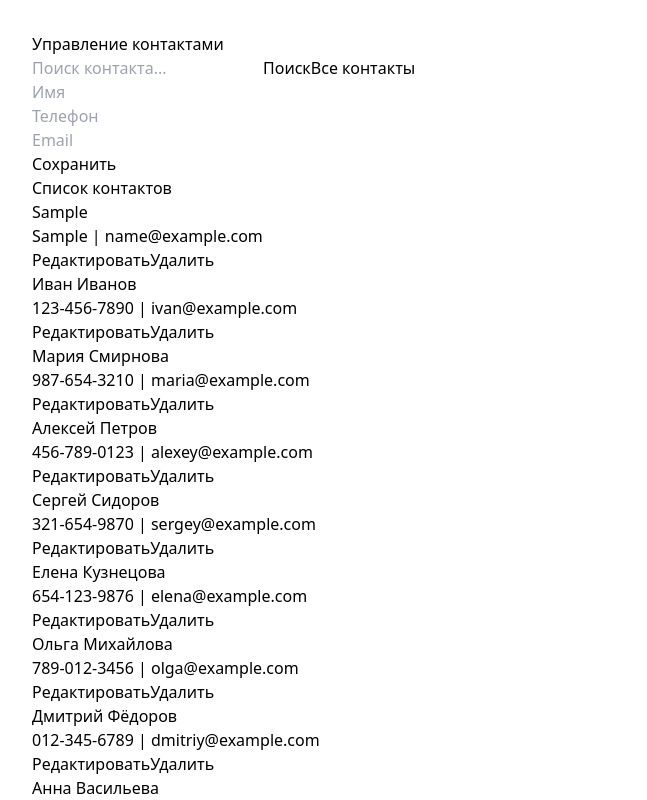
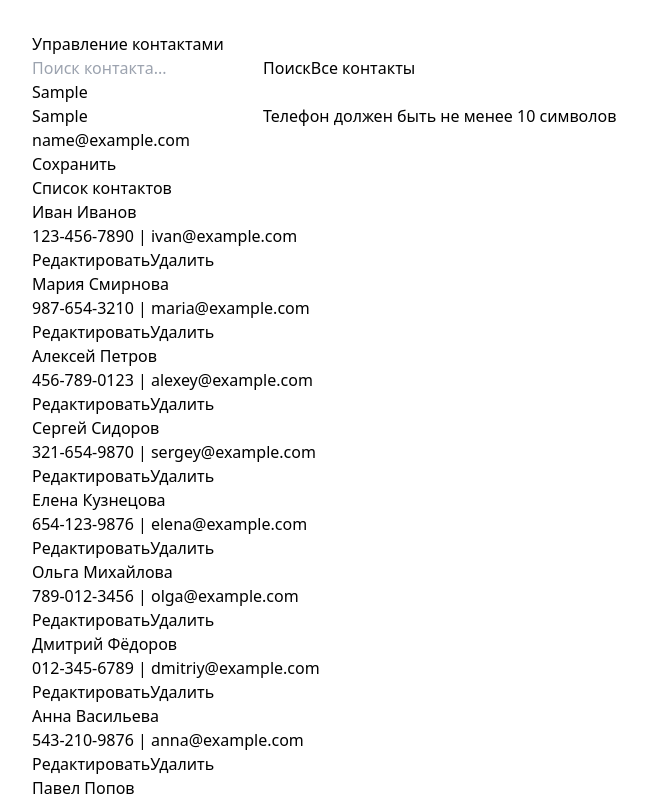
Before and after one commit to Evgenii959/contact-management, a Vue app: page / in a window 1280 px wide. Both pictures are taken after typing "Sample", "Sample", "name@example.com" into the empty fields and a click on the button "Сохранить". Shown: the top 800 px of the page, without its empty margins (0-647 px from the left). Built offline with nearby package versions, Linux system fonts and the light colour scheme; the HTML template or start-up script is replaced by a standard one.

Commit message:
сделал валидацию с помощью vee-validate и yup

```diff
--- a/src/App.vue
+++ b/src/App.vue
@@ -6,13 +6,21 @@
       @update:modelValue="updateSearchQuery"
       @resetSearchQuery="resetSearchQuery"
     />
-    <ContactForm @save="clearSearchQuery" />
-    <ContactList :contacts="filteredContacts" @deleteContact="deleteContact" @updateContact="updateContact"/>
+    <ContactForm
+      :contacts="filteredContacts"
+      @save="clearSearchQuery"
+      :saveContactsToLocalStorage="saveContactsToLocalStorage"
+    />
+    <ContactList
+      :contacts="filteredContacts"
+      @deleteContact="deleteContact"
+      @updateContact="updateContact"
+    />
   </div>
 </template>
 
 <script setup lang="ts">
-import { ref, computed, onMounted, provide } from "vue";
+import { ref, computed, onMounted } from "vue";
 import SearchBar from "./components/SearchBar.vue";
 import ContactForm from "./components/ContactForm.vue";
 import ContactList from "./components/ContactList.vue";
@@ -56,7 +64,7 @@ const deleteContact = (contactId: number) => {
 };
 
 const updateContact = (updatedContact: Contact) => {
-  const index = contacts.value.findIndex(c => c.id === updatedContact.id);
+  const index = contacts.value.findIndex((c) => c.id === updatedContact.id);
   if (index !== -1) {
     contacts.value[index] = updatedContact;
     localStorage.setItem("contacts", JSON.stringify(contacts.value));
@@ -67,16 +75,22 @@ const filteredContacts = computed(() => {
   if (!searchQuery.value) {
     return contacts.value;
   }
-  return contacts.value.filter(
-    (contact) =>
-      contact.name.toLowerCase().includes(searchQuery.value.toLowerCase()) ||
-      contact.phone.includes(searchQuery.value) ||
-      contact.email.toLowerCase().includes(searchQuery.value.toLowerCase())
-  );
+  return contacts.value.filter((contact) => {
+    return (
+      (contact.name && contact.name.toLowerCase().includes(searchQuery.value.toLowerCase())) ||
+      (contact.phone && contact.phone.includes(searchQuery.value)) ||
+      (contact.email && contact.email.toLowerCase().includes(searchQuery.value.toLowerCase()))
+    );
+  });
 });
 
 const saveContactsToLocalStorage = () => {
   localStorage.setItem("contacts", JSON.stringify(contacts.value));
+};
+
+const resetSearchQuery = () => {
+  searchQuery.value = "";
+  localStorage.removeItem("searchQuery");
 };
 
 onMounted(() => {
@@ -86,13 +100,4 @@ onMounted(() => {
   }
   fetchContacts();
 });
-
-const resetSearchQuery = () => {
-  searchQuery.value = "";
-  localStorage.removeItem("searchQuery");
-};
-
-provide("contacts", contacts);
-provide("deleteContact", deleteContact);
-provide("saveContactsToLocalStorage", saveContactsToLocalStorage);
 </script>
--- a/src/components/ContactForm.vue
+++ b/src/components/ContactForm.vue
@@ -1,95 +1,104 @@
 <template>
   <div class="mb-4">
-    <form @submit.prevent="save">
+    <Form @submit="submitForm">
       <div class="space-y-2">
         <div>
-          <input
-            v-model="form.name"
-            type="text"
+          <Field
+            v-model="name"
+            name="name"
             placeholder="Имя"
             class="w-full p-2 border rounded"
+            validate-on-input
           />
+          <span v-if="nameError" class="text-red-500 text-sm">{{ nameError }}</span>
         </div>
         <div>
-          <input
-            v-model="form.phone"
-            type="text"
+          <Field
+            v-model="phone"
+            name="phone"
             placeholder="Телефон"
             class="w-full p-2 border rounded"
+            validate-on-input
           />
+          <span v-if="phoneError" class="text-red-500 text-sm">{{ phoneError }}</span>
         </div>
         <div>
-          <input
-            v-model="form.email"
+          <Field
+            v-model="email"
+            name="email"
             type="email"
             placeholder="Email"
             class="w-full p-2 border rounded"
+            validate-on-input
           />
+          <span v-if="emailError" class="text-red-500 text-sm">{{ emailError }}</span>
         </div>
       </div>
-      <button type="submit" class="mt-4 w-full p-2 bg-blue-500 text-white rounded">
+      <button
+        type="submit"
+        class="mt-4 w-full p-2 bg-blue-500 text-white rounded"
+      >
         Сохранить
       </button>
-    </form>
+    </Form>
   </div>
 </template>
 
 <script setup lang="ts">
-import { ref, watch, inject, Ref } from "vue";
+import { defineProps, defineEmits, Ref } from "vue";
+import { Form, Field, useForm, useField } from "vee-validate";
+import * as yup from "yup";
 import { Contact } from "../fakeContacts";
 
-const contacts = inject('contacts') as Ref<Contact[]>;
-const saveContactsToLocalStorage = inject('saveContactsToLocalStorage') as () => void;
-
-const form = ref<Contact>({
-  id: null,
-  name: "",
-  phone: "",
-  email: "",
+const schema = yup.object({
+  name: yup
+    .string()
+    .required("Имя обязательно")
+    .min(2, "Минимальная длина имени 2 символа"),
+  phone: yup
+    .string()
+    .required("Телефон обязателен")
+    .min(10, "Телефон должен быть не менее 10 символов"),
+  email: yup
+    .string()
+    .required("Email обязателен")
+    .email("Введите корректный email"),
 });
 
-const props = defineProps({
-  editContact: {
-    type: Object as () => Contact | null,
-    default: null,
-  },
+const { handleSubmit: formSubmitHandler, resetForm } = useForm({
+  validationSchema: schema,
 });
+
+const { value: name, errorMessage: nameError } = useField("name");
+const { value: phone, errorMessage: phoneError } = useField("phone");
+const { value: email, errorMessage: emailError } = useField("email");
+
+const props = defineProps<{
+  contacts: Ref<Contact[]>;
+  saveContactsToLocalStorage: () => void;
+}>();
 
 const emit = defineEmits(["save", "close"]);
 
-const save = () => {
-  if (form.value.id) {
-    saveEditedContact();
-  } else {
-    createNewContact();
-  }
-};
-
-const saveEditedContact = () => {
-  const index = contacts.value.findIndex((contact) => contact.id === form.value.id);
-  contacts.value[index] = { ...form.value };
-  saveContactsToLocalStorage();
-  emit("save", form.value);
-  emit("close");
+const initialValues = {
+  name: '',
+  phone: '',
+  email: ''
 };
 
 const createNewContact = () => {
-  form.value.id = Date.now();
-  contacts.value.unshift({ ...form.value });
-  saveContactsToLocalStorage();
-  emit("save", form.value);
-  form.value = { id: null, name: "", phone: "", email: "" };
+  const newContact = {
+    id: Date.now(),
+    name: name.value,
+    phone: phone.value,
+    email: email.value,
+  };
+  props.contacts.unshift(newContact);
+  props.saveContactsToLocalStorage();
+  emit("save", newContact);
+
+ resetForm({ values: initialValues });
 };
 
-watch(
-  () => props.editContact,
-  (newValue) => {
-    if (newValue) {
-      form.value = { ...newValue };
-    }
-  },
-  { immediate: true }
-);
+const submitForm = formSubmitHandler(createNewContact);
 </script>
-
-<style scoped></style>
--- a/src/components/ContactItem.vue
+++ b/src/components/ContactItem.vue
@@ -2,31 +2,48 @@
   <div>
     <li class="flex justify-between items-center p-2 border rounded">
       <div>
-        <p>{{ contact.name }}</p>
-        <p class="text-sm text-gray-500">
-          {{ contact.phone }} | {{ contact.email }}
-        </p>
+        <div v-if="!isEditing">
+          <p>{{ editedContact.name }}</p>
+          <p class="text-sm text-gray-500">
+            {{ editedContact.phone }} | {{ editedContact.email }}
+          </p>
+        </div>
+        <div v-else>
+          <input
+            v-model="editedContact.name"
+            type="text"
+            placeholder="Имя"
+            class="w-full p-1 border rounded mb-1"
+          />
+          <input
+            v-model="editedContact.phone"
+            type="text"
+            placeholder="Телефон"
+            class="w-full p-1 border rounded mb-1"
+          />
+          <input
+            v-model="editedContact.email"
+            type="email"
+            placeholder="Email"
+            class="w-full p-1 border rounded"
+          />
+        </div>
       </div>
       <div class="flex space-x-2">
-        <button @click="toggleEditForm" class="text-blue-500">
+        <button v-if="!isEditing" @click="toggleEditForm" class="text-blue-500">
           Редактировать
+        </button>
+        <button v-else @click="saveContact" class="text-green-500">
+          Сохранить
         </button>
         <button @click="deleteContact" class="text-red-500">Удалить</button>
       </div>
     </li>
-    <div v-if="isEditing">
-      <ContactForm
-        :editContact="contact"
-        @save="saveContact"
-        @close="closeEditForm"
-      />
-    </div>
   </div>
 </template>
 
 <script setup lang="ts">
 import { defineProps, defineEmits, ref } from "vue";
-import ContactForm from "./ContactForm.vue";
 
 interface Contact {
   id: number;
@@ -45,25 +62,23 @@ const props = defineProps({
 const emit = defineEmits(["edit", "delete"]);
 
 const isEditing = ref(false);
+const editedContact = ref<Contact>({ ...props.contact });
+console.log(editedContact.value.name)
+
+const toggleEditForm = () => {
+  isEditing.value = true;
+};
+
+const saveContact = () => {
+  emit("edit", editedContact.value);
+  updateLocalStorageAfterEdit(editedContact.value);
+  isEditing.value = false;
+};
 
 const deleteContact = () => {
   if (confirm("Вы уверены, что хотите удалить этот контакт?")) {
     emit("delete", props.contact.id);
   }
-};
-
-const toggleEditForm = () => {
-  isEditing.value = !isEditing.value;
-};
-
-const saveContact = (updatedContact: Contact) => {
-  emit("edit", updatedContact);
-  updateLocalStorageAfterEdit(updatedContact);
-  closeEditForm();
-};
-
-const closeEditForm = () => {
-  isEditing.value = false;
 };
 
 const updateLocalStorageAfterEdit = (updatedContact: Contact) => {
```
